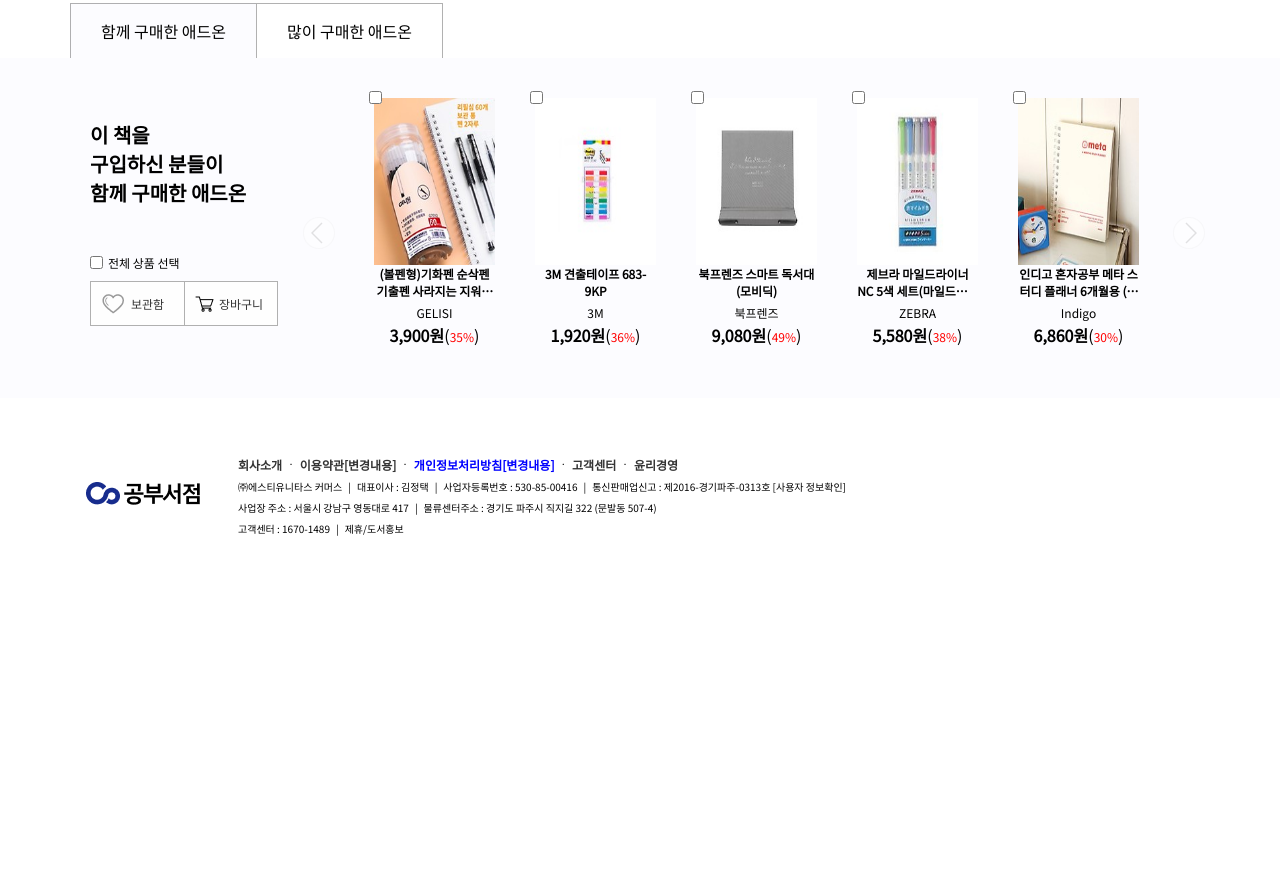
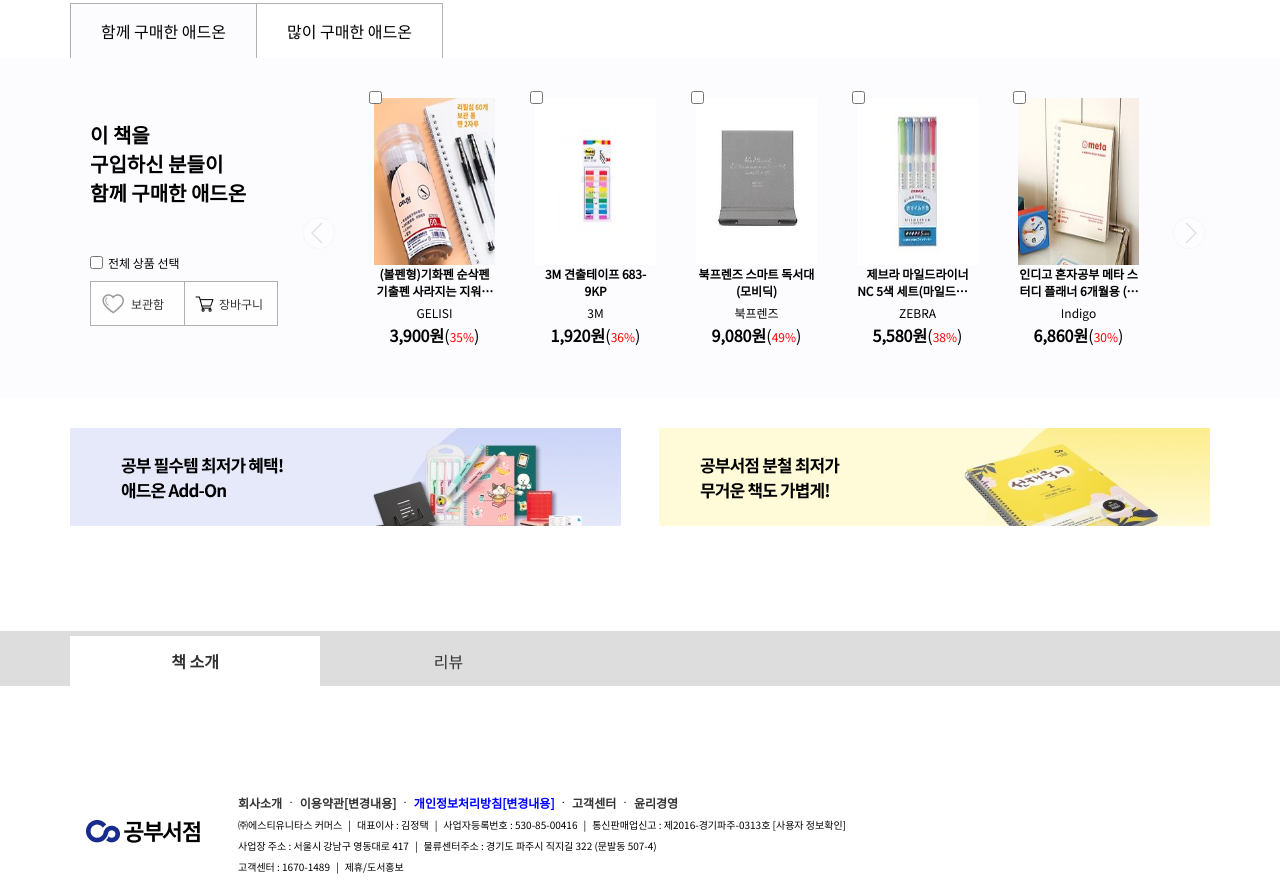
Before and after one commit to tuesdayy96/bookstore, a plain HTML site: page sub.html in a window 1280 px wide. Shown: the part 1141-2033 px from the top of the page. Before the commit the page ends 1695 px from the top, so only its background shows below. Drawn offline with nearby package versions, Linux system fonts and the light colour scheme; a web font is replaced by a local one.

Commit message:
release2.2

```diff
--- a/js/sub_db.js
+++ b/js/sub_db.js
@@ -0,0 +1,3 @@
+$(function(){
+    $.get('./')
+})
--- a/scss/sub.scss
+++ b/scss/sub.scss
@@ -375,3 +375,47 @@
         }
     }
 }
+.banner{
+    width: 100%;
+    &_inner{
+        @include layout(30px);
+        @include flex(space-between);
+    }
+}
+.books{
+    margin-top: 100px;
+    width: 100%;
+    &_anchor{
+        width: 100%;
+        background-color: #ddd;
+        height: 55px;
+        >div{
+            @include layout();
+            padding-top: 5px;
+            span{
+                display: inline-block;
+                width: 250px;
+                height: 50px;
+                line-height: 50px;
+                font-size: 16px;
+                text-align: center;
+                &.on{
+                    font-weight: bold;
+                    background-color: #fff;
+                }
+            }
+        }
+
+    }
+    &_wrap{
+        @include layout;
+        @include flex(space-between);
+        padding-top: 50px;
+        .books_desc{
+            width: 750px;
+        }
+        .books_bar{
+            width: 300px;
+        }
+    }
+}
--- a/sub.html
+++ b/sub.html
@@ -283,6 +283,28 @@
                 </div>
             </div>
         </div>
+        <div class="banner">
+            <div class="banner_inner">
+                <a href="index.html"><img src="img/sub/add1.jpg" alt=""></a>
+                <a href="index.html"><img src="img/sub/add2.jpg" alt=""></a>
+            </div>
+        </div>
+        <div class="books">
+            <div class="books_anchor">
+                <div>
+                    <a href=""><span class="on">책 소개</span></a>
+                    <a href=""><span>리뷰</span></a>
+                </div>
+            </div>
+            <div class="books_wrap">
+                <div class="books_desc">
+
+                </div>
+                <div class="books_bar">
+
+                </div>
+            </div>
+        </div>
     </div>
 
     <footer>
```
Also changed, not shown: books.txt (added), css/sub.css, img/sub/add1.jpg (added), img/sub/add2.jpg (added), img/sub/book_s.jpg (added), img/sub/desc.jpg (added), scss/reset.scss (line endings or trailing spaces).
